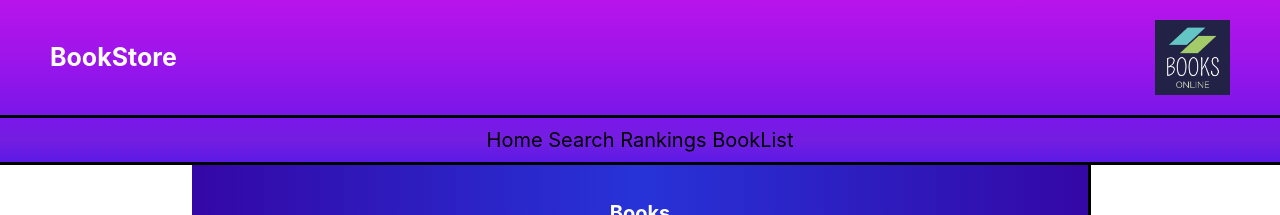
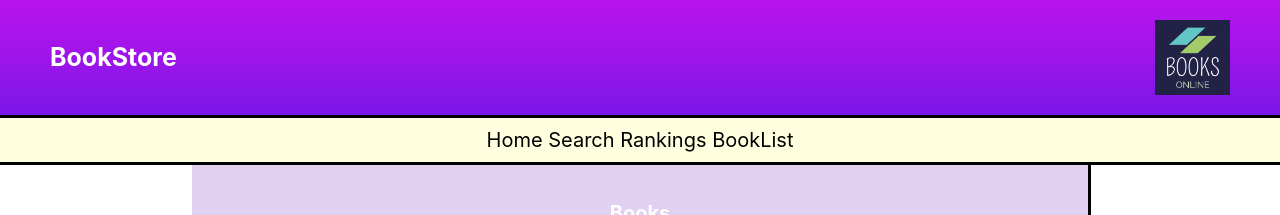
Before and after one commit to Nahom-M/Advance_Front_End_final_project, a React (Create React App) app: page /BookList in a window 1280 px wide. Shown: the top 215 px of the page. Built offline with nearby package versions, Linux system fonts and the light colour scheme; no server answers.

Commit message:
changes2

```diff
--- a/src/App.css
+++ b/src/App.css
@@ -6,6 +6,7 @@
 body{
   margin: 0;
   padding: 0;
+
 }
 
 /* Miscellaneous Tags */
@@ -52,7 +53,8 @@ header {
 nav {
   border-top: black solid 3px;
   border-bottom: black solid 3px;
-  background-image: linear-gradient(#7A16E9, #741EE1, #5B1AE5);
+  background-color: lightyellow;
+  /* background-image: linear-gradient(#7A16E9, #741EE1, #5B1AE5); */
   color: #fff;
   text-align: center;
   padding: 10px 0;
@@ -63,7 +65,8 @@ nav {
   color: white;
   border-left: black solid 3x;
   border-right: black solid 3px;
-  background-image: linear-gradient(to right, #3407A6, #2733D8, #3407A6);
+  /* background-image: linear-gradient(to right, #3407A6, #2733D8, #3407A6); */
+  background-color: 	#e1d1f1;
   text-align: center;
   padding-top: 20px;
   flex: 0 0 70%;
--- a/src/App.js
+++ b/src/App.js
@@ -26,7 +26,7 @@ function App() {
 				setBooks(data.results.books.map(book => ({
 				  title: book.title,
 				  author: book.author,
-				  buy_links: book.buy_links || [] // Ensure buy_links is an array or set to empty array
+				  buy_links: book.buy_links || []
 				})));
 			  })
 			.catch(error => {
--- a/src/BookList.js
+++ b/src/BookList.js
@@ -14,7 +14,7 @@ const BookList = ({ books }) => {
             <p>Author: {book.author}</p>
             <p>Purchase From: {book.buy_links && book.buy_links.length > 0 ? (
               book.buy_links.map((link, index) => (
-                <a key={index} href={link.url}>{link.name}</a>
+                <a key={index} href={link.url}>{link.name} &nbsp; &nbsp;</a>
               ))
             ) : (
               "Purchase links not available"
```
